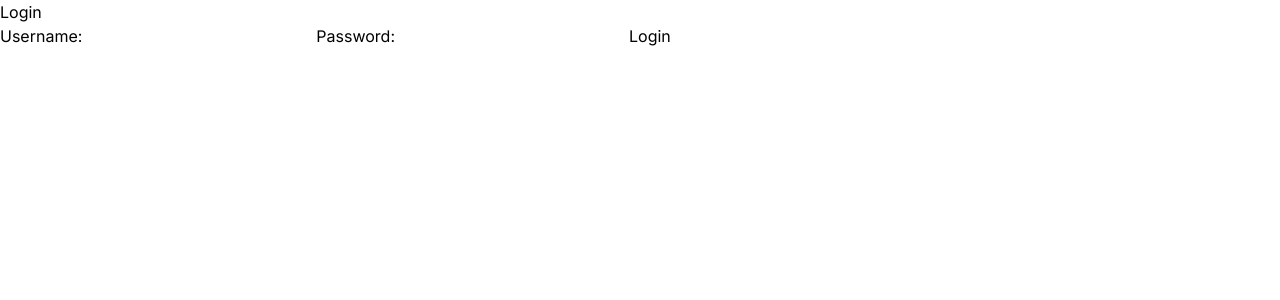
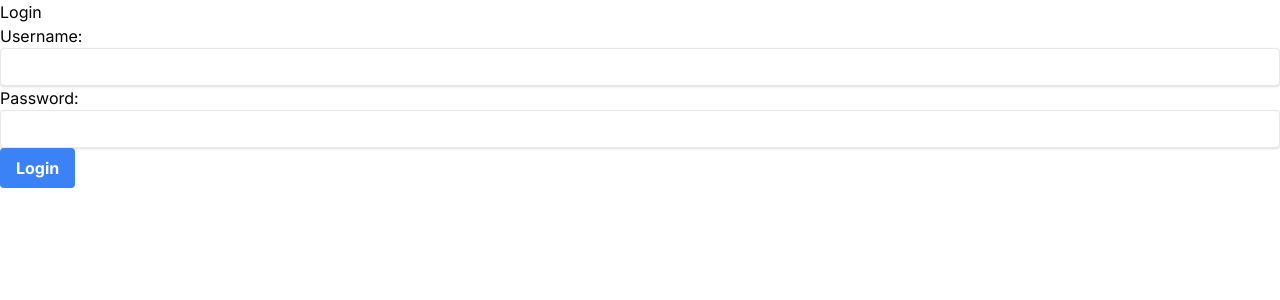
Before and after one commit to bhwong11/exploding-kittens, a Next.js app in the folder exploding-kittens-frontend/: page /auth/login in a window 1280 px wide. Shown: the top 300 px of the page. Built offline with nearby package versions, Linux system fonts and the light colour scheme.

Commit message:
removed limit() call on home route due to error, set up login logic for frontend

```diff
--- a/exploding-kittens-frontend/src/app/auth/login/page.tsx
+++ b/exploding-kittens-frontend/src/app/auth/login/page.tsx
@@ -5,9 +5,30 @@ const Login = () => {
   const [username, setUsername] = useState('')
   const [password, setPassword] = useState('')
 
-  const handleLogin = () => {
-    console.log('Username:', username)
-    console.log('Password:', password)
+  const handleLogin = async () => {
+    // console.log('Username:', username)
+    // console.log('Password:', password)
+    try {
+      const response = await fetch('localhost/3000/login', {
+        method: 'POST',
+        headers: {
+          'Content-Type': 'application/json',
+        },
+        body: JSON.stringify({
+          username,
+          password,
+        }),
+      });
+      if (response.ok) {
+        // Handle successful login
+        console.log('Login successful');
+      } else {
+        // Handle login error
+        console.error('Login failed');
+      }
+    } catch (error) {
+      console.error('Error during login:', error);
+    }
   }
 
   return (
@@ -17,6 +38,7 @@ const Login = () => {
         <label>
           Username:
           <input
+            className="shadow appearance-none border rounded w-full py-2 px-3 text-gray-700 leading-tight focus:outline-none focus:shadow-outline"
             type='text'
             value={username}
             onChange={(e) => setUsername(e.target.value)}
@@ -25,12 +47,17 @@ const Login = () => {
         <label>
           Password:
           <input
+            className="shadow appearance-none border rounded w-full py-2 px-3 text-gray-700 leading-tight focus:outline-none focus:shadow-outline"
             type='password'
             value={password}
             onChange={(e) => setPassword(e.target.value)}
           />
         </label>
-        <button type='button' onClick={handleLogin}>
+        <button
+          className="btn btn-blue"
+          type='button'
+          onClick={handleLogin}
+        >
           Login
         </button>
       </form>
--- a/exploding-kittens-frontend/src/app/auth/page.tsx
+++ b/exploding-kittens-frontend/src/app/auth/page.tsx
@@ -1,5 +1,9 @@
 const Auth = () => {
-
+  return (
+    <div>
+      Auth page
+    </div>
+  )
 }
 
 export default Auth
```
Also changed, not shown: 1 other file (tests, documents, lock files or other folders).
